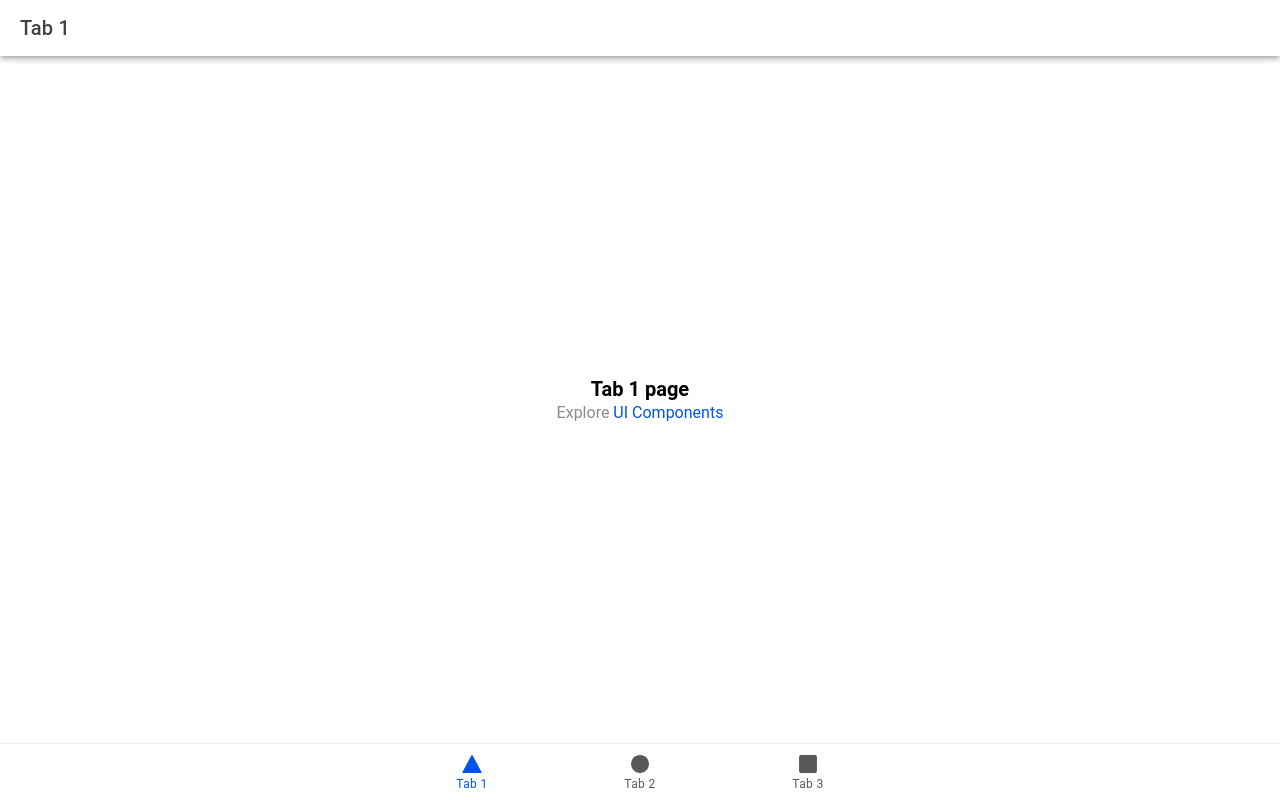
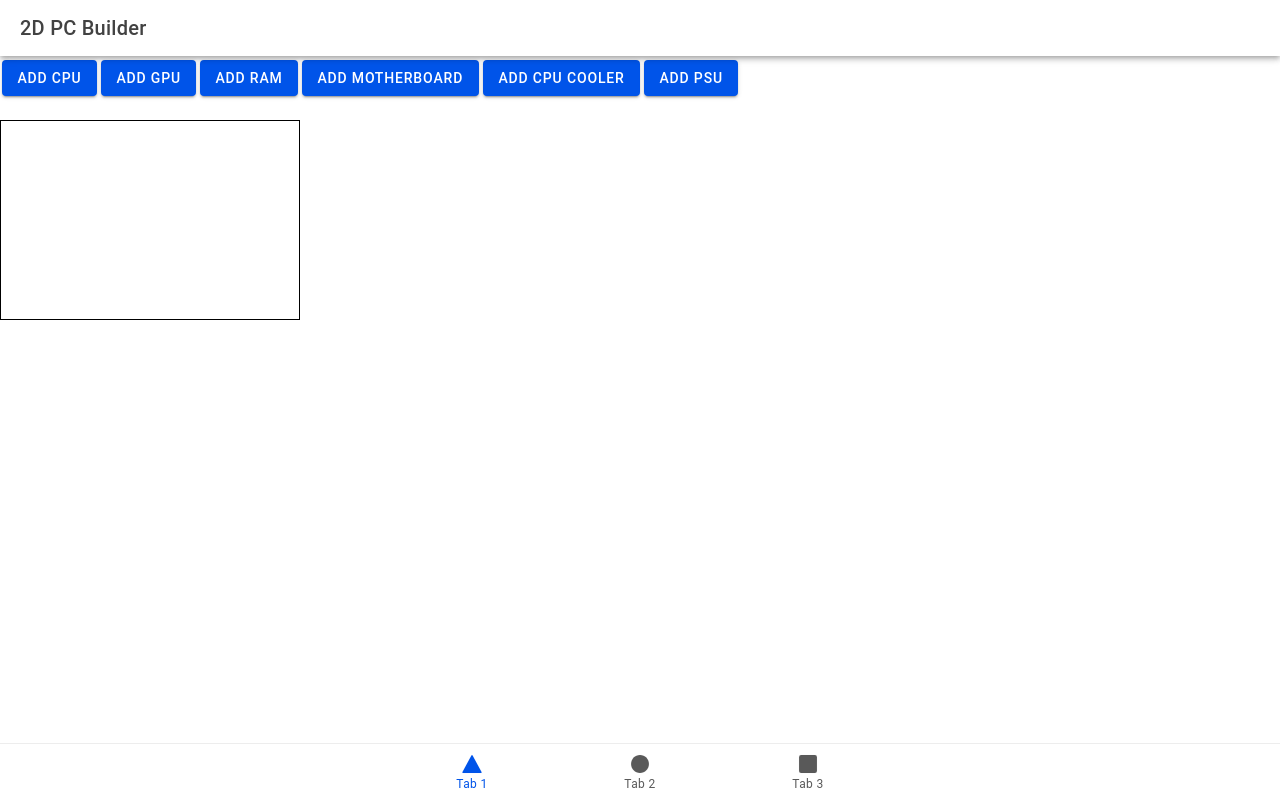
Before and after one commit to omarashzeinhom/PCV-PC-Visualizer, a React (Vite) app: page /tab1 in a window 1280 px wide. Built offline with nearby package versions, Linux system fonts and the light colour scheme.

Commit message:
inital commit

```diff
--- /dev/null
+++ b/src/components/PCBuilder/PCBuilder.tsx
@@ -0,0 +1,54 @@
+import React, { useState } from 'react';
+import { IonButton } from '@ionic/react';
+import PCComponent from '../PCComponent/PCComponent';
+
+interface Component {
+  id: string;
+  type: string;
+  x: number;
+  y: number;
+}
+
+const componentPositions: Record<string, { x: number; y: number }> = {
+  cpu: { x: 50, y: 30 },
+  gpu: { x: 50, y: 80 },
+  ram: { x: 80, y: 30 },
+  motherboard: { x: 40, y: 60 },
+  cpuCooler: { x: 55, y: 20 },
+  psu: { x: 30, y: 150 },
+};
+
+const PCBuilder: React.FC = () => {
+  const [components, setComponents] = useState<Component[]>([]);
+
+  const addComponent = (type: string) => {
+    const position = componentPositions[type];
+    if (position) {
+      setComponents((prev) => [
+        ...prev,
+        { id: type + Date.now().toString(), type, x: position.x, y: position.y },
+      ]);
+    }
+  };
+
+  return (
+    <div>
+      <div>
+        <IonButton onClick={() => addComponent('cpu')}>Add CPU</IonButton>
+        <IonButton onClick={() => addComponent('gpu')}>Add GPU</IonButton>
+        <IonButton onClick={() => addComponent('ram')}>Add RAM</IonButton>
+        <IonButton onClick={() => addComponent('motherboard')}>Add Motherboard</IonButton>
+        <IonButton onClick={() => addComponent('cpuCooler')}>Add CPU Cooler</IonButton>
+        <IonButton onClick={() => addComponent('psu')}>Add PSU</IonButton>
+      </div>
+
+      <div style={{ position: 'relative', width: '300px', height: '200px', border: '1px solid black', marginTop: '20px' }}>
+        {components.map((component) => (
+          <PCComponent key={component.id} component={component} />
+        ))}
+      </div>
+    </div>
+  );
+};
+
+export default PCBuilder;
--- /dev/null
+++ b/src/components/PCComponent/PCComponent.tsx
@@ -0,0 +1,57 @@
+import React from 'react';
+
+interface ComponentProps {
+  component: {
+    id: string;
+    type: string;
+    x: number;
+    y: number;
+  };
+}
+
+const PCComponent: React.FC<ComponentProps> = ({ component }) => {
+  const { type, x, y } = component;
+
+  const getColor = (type: string) => {
+    switch (type) {
+      case 'cpu':
+        return 'red';
+      case 'gpu':
+        return 'blue';
+      case 'ram':
+        return 'green';
+      case 'motherboard':
+        return 'gray';
+      case 'cpuCooler':
+        return 'purple';
+      case 'psu':
+        return 'black';
+      default:
+        return 'orange';
+    }
+  };
+
+  const getSize = (type: string) => {
+    return type === 'motherboard' ? { width: '120px', height: '80px' } : { width: '40px', height: '20px' };
+  };
+
+  return (
+    <div
+      style={{
+        position: 'absolute',
+        left: `${x}px`,
+        top: `${y}px`,
+        ...getSize(type),
+        backgroundColor: getColor(type),
+        color: 'white',
+        display: 'flex',
+        alignItems: 'center',
+        justifyContent: 'center',
+      }}
+    >
+      {type.toUpperCase()}
+    </div>
+  );
+};
+
+export default PCComponent;
--- a/src/pages/Tab1.tsx
+++ b/src/pages/Tab1.tsx
@@ -1,22 +1,25 @@
 import { IonContent, IonHeader, IonPage, IonTitle, IonToolbar } from '@ionic/react';
 import ExploreContainer from '../components/ExploreContainer';
 import './Tab1.css';
+import PCBuilder from '../components/PCBuilder/PCBuilder';
 
 const Tab1: React.FC = () => {
   return (
     <IonPage>
       <IonHeader>
         <IonToolbar>
-          <IonTitle>Tab 1</IonTitle>
+          <IonTitle>2D PC Builder</IonTitle>
         </IonToolbar>
       </IonHeader>
       <IonContent fullscreen>
         <IonHeader collapse="condense">
           <IonToolbar>
-            <IonTitle size="large">Tab 1</IonTitle>
+            <IonTitle size="large">2D PC Builder</IonTitle>
           </IonToolbar>
         </IonHeader>
-        <ExploreContainer name="Tab 1 page" />
+
+           <PCBuilder/>
+
       </IonContent>
     </IonPage>
   );
```
Also changed, not shown: src/components/index.tsx (added).
